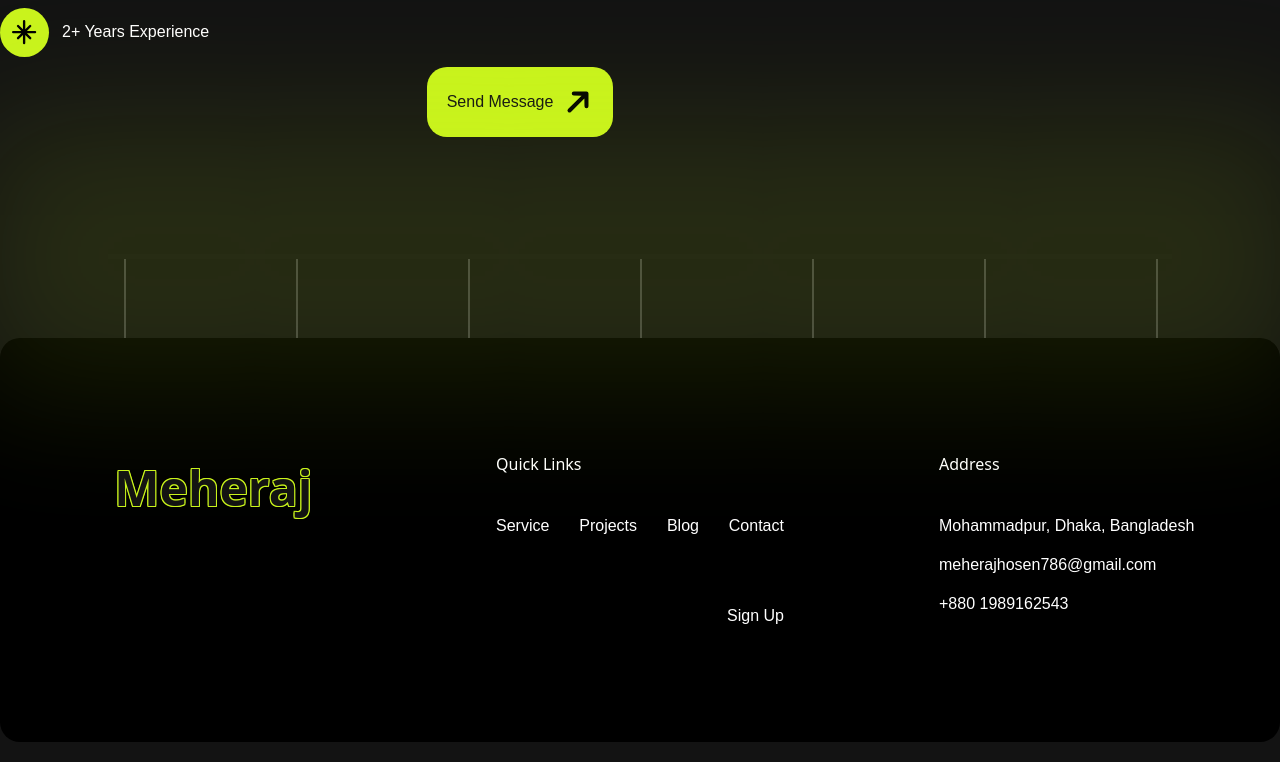
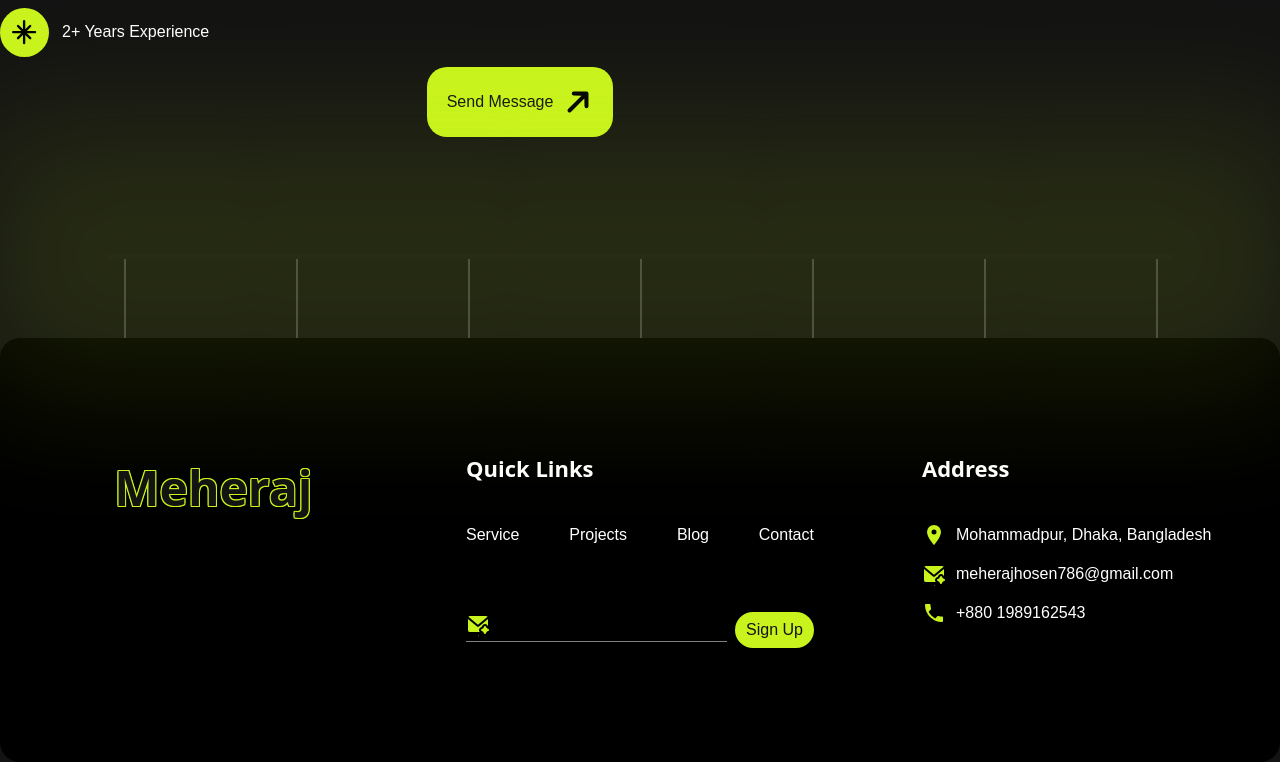
Before and after one commit to meheraj786/my-portfolio, a React (Vite) app: page / in a window 1280 px wide. Shown: the part 7393-8155 px from the top of the page. Built offline with nearby package versions, Linux system fonts and the light colour scheme.

Commit message:
footer done

```diff
--- a/src/css/home.css
+++ b/src/css/home.css
@@ -584,6 +584,50 @@ overflow: hidden;
   background-repeat: no-repeat;
   background-position: bottom;
 }
+.footer h5{
+  font-size: 22px;
+  font-weight: 600;
+}
+.footer .input input{
+  padding-left: 30px;
+  outline: none;
+  margin-right: 8px;
+}
+.footer  svg path{
+  fill: var(--neon);
+}
+
+.footer .input button{
+  padding: 6px 11px;
+  background: var(--neon);
+  color: var(--bg);
+  border-radius: 20px;
+}
+.footer .input button:hover{
+  background:var(--bg);
+  color: var(--neon);
+}
+.footer .col-span-4 ul li{
+  display: flex;
+  align-items: center;
+
+}
+.footer .col-span-4 ul li span {
+  margin-right: 10px;
+
+}
+
+
+.footer .input {
+  position: relative;
+}
+.footer .input .mailIcon{
+  position: absolute;
+}
+
+.footer .input input{
+  border-bottom: 1px solid grey;
+}
 
 
 
--- a/src/pages/Footer/Footer.jsx
+++ b/src/pages/Footer/Footer.jsx
@@ -2,6 +2,7 @@ import React from 'react'
 import Logo from '../Logo.jsx'
 
 function Footer() {
+
   return (
     <>
     <div className="footer pt-[79px]">
@@ -11,7 +12,7 @@ function Footer() {
             <Logo/>
           </div>
           <div className="col-span-4 mx-auto">
-            <h6>Quick Links</h6>
+            <h5>Quick Links</h5>
             <ul className='flex justify-between mt-[38px] mb-[65px]'>
               <li>Service</li>
               <li>Projects</li>
@@ -19,6 +20,9 @@ function Footer() {
               <li>Contact</li>
             </ul>
             <div className="input">
+            <div className="mailIcon">
+            <svg xmlns="http://www.w3.org/2000/svg" width="24" height="24" viewBox="0 0 24 24"><g fill="currentColor"><path d="m12.594 23.258l-.012.002l-.071.035l-.02.004l-.014-.004l-.071-.036q-.016-.004-.024.006l-.004.01l-.017.428l.005.02l.01.013l.104.074l.015.004l.012-.004l.104-.074l.012-.016l.004-.017l-.017-.427q-.004-.016-.016-.018m.264-.113l-.014.002l-.184.093l-.01.01l-.003.011l.018.43l.005.012l.008.008l.201.092q.019.005.029-.008l.004-.014l-.034-.614q-.005-.019-.02-.022m-.715.002a.02.02 0 0 0-.027.006l-.006.014l-.034.614q.001.018.017.024l.015-.002l.201-.093l.01-.008l.003-.011l.018-.43l-.003-.012l-.01-.01z"/><path fill="currentColor" d="M19 14a1 1 0 0 1 .898.56l.048.117l.13.378a3 3 0 0 0 1.684 1.8l.185.07l.378.129a1 1 0 0 1 .118 1.844l-.118.048l-.378.13a3 3 0 0 0-1.8 1.684l-.07.185l-.129.378a1 1 0 0 1-1.844.118l-.048-.118l-.13-.378a3 3 0 0 0-1.684-1.8l-.185-.07l-.378-.129a1 1 0 0 1-.118-1.844l.118-.048l.378-.13a3 3 0 0 0 1.8-1.684l.07-.185l.129-.378A1 1 0 0 1 19 14m3-7.032v7.522l-.032-.081l-.129-.379a3 3 0 0 0-5.61-.179l-.068.18l-.13.378a1 1 0 0 1-.516.58l-.106.043l-.379.129a3 3 0 0 0-1.404 4.673l.138.166H4a2 2 0 0 1-1.995-1.85L2 18V6.968l9.04 7.534a1.5 1.5 0 0 0 1.797.092l.123-.092zM20 4c.564 0 1.073.233 1.436.608l.116.13L12 12.698l-9.552-7.96a2 2 0 0 1 1.366-.73L4 4z"/></g></svg>
+            </div>
             <input type="text" />
             <button>Sign Up</button>
             </div>
@@ -26,9 +30,14 @@ function Footer() {
           <div className="col-span-4 mx-auto">
             <h5 className='mb-[38px]'>Address</h5>
             <ul>
-              <li>Mohammadpur, Dhaka, Bangladesh</li>
-              <li className='my-[15px]'>meherajhosen786@gmail.com</li>
-              <li>+880 1989162543</li>
+              <li><span>
+              <svg xmlns="http://www.w3.org/2000/svg" width="24" height="24" viewBox="0 0 24 24"><path fill="#C9F31D" d="M12 11.5A2.5 2.5 0 0 1 9.5 9A2.5 2.5 0 0 1 12 6.5A2.5 2.5 0 0 1 14.5 9a2.5 2.5 0 0 1-2.5 2.5M12 2a7 7 0 0 0-7 7c0 5.25 7 13 7 13s7-7.75 7-13a7 7 0 0 0-7-7"/></svg>
+                </span>Mohammadpur, Dhaka, Bangladesh</li>
+              <li className='my-[15px]'> <span>
+              <svg xmlns="http://www.w3.org/2000/svg" width="24" height="24" viewBox="0 0 24 24"><g fill="currentColor"><path d="m12.594 23.258l-.012.002l-.071.035l-.02.004l-.014-.004l-.071-.036q-.016-.004-.024.006l-.004.01l-.017.428l.005.02l.01.013l.104.074l.015.004l.012-.004l.104-.074l.012-.016l.004-.017l-.017-.427q-.004-.016-.016-.018m.264-.113l-.014.002l-.184.093l-.01.01l-.003.011l.018.43l.005.012l.008.008l.201.092q.019.005.029-.008l.004-.014l-.034-.614q-.005-.019-.02-.022m-.715.002a.02.02 0 0 0-.027.006l-.006.014l-.034.614q.001.018.017.024l.015-.002l.201-.093l.01-.008l.003-.011l.018-.43l-.003-.012l-.01-.01z"/><path fill="currentColor" d="M19 14a1 1 0 0 1 .898.56l.048.117l.13.378a3 3 0 0 0 1.684 1.8l.185.07l.378.129a1 1 0 0 1 .118 1.844l-.118.048l-.378.13a3 3 0 0 0-1.8 1.684l-.07.185l-.129.378a1 1 0 0 1-1.844.118l-.048-.118l-.13-.378a3 3 0 0 0-1.684-1.8l-.185-.07l-.378-.129a1 1 0 0 1-.118-1.844l.118-.048l.378-.13a3 3 0 0 0 1.8-1.684l.07-.185l.129-.378A1 1 0 0 1 19 14m3-7.032v7.522l-.032-.081l-.129-.379a3 3 0 0 0-5.61-.179l-.068.18l-.13.378a1 1 0 0 1-.516.58l-.106.043l-.379.129a3 3 0 0 0-1.404 4.673l.138.166H4a2 2 0 0 1-1.995-1.85L2 18V6.968l9.04 7.534a1.5 1.5 0 0 0 1.797.092l.123-.092zM20 4c.564 0 1.073.233 1.436.608l.116.13L12 12.698l-9.552-7.96a2 2 0 0 1 1.366-.73L4 4z"/></g></svg>                </span>meherajhosen786@gmail.com</li>
+              <li><span>
+              <svg xmlns="http://www.w3.org/2000/svg" width="24" height="24" viewBox="0 0 24 24"><path fill="currentColor" d="M6.62 10.79c1.44 2.83 3.76 5.14 6.59 6.59l2.2-2.2c.27-.27.67-.36 1.02-.24c1.12.37 2.33.57 3.57.57c.55 0 1 .45 1 1V20c0 .55-.45 1-1 1c-9.39 0-17-7.61-17-17c0-.55.45-1 1-1h3.5c.55 0 1 .45 1 1c0 1.25.2 2.45.57 3.57c.11.35.03.74-.25 1.02z"/></svg>
+                </span>+880 1989162543</li>
             </ul>
           </div>
         </div>
```
